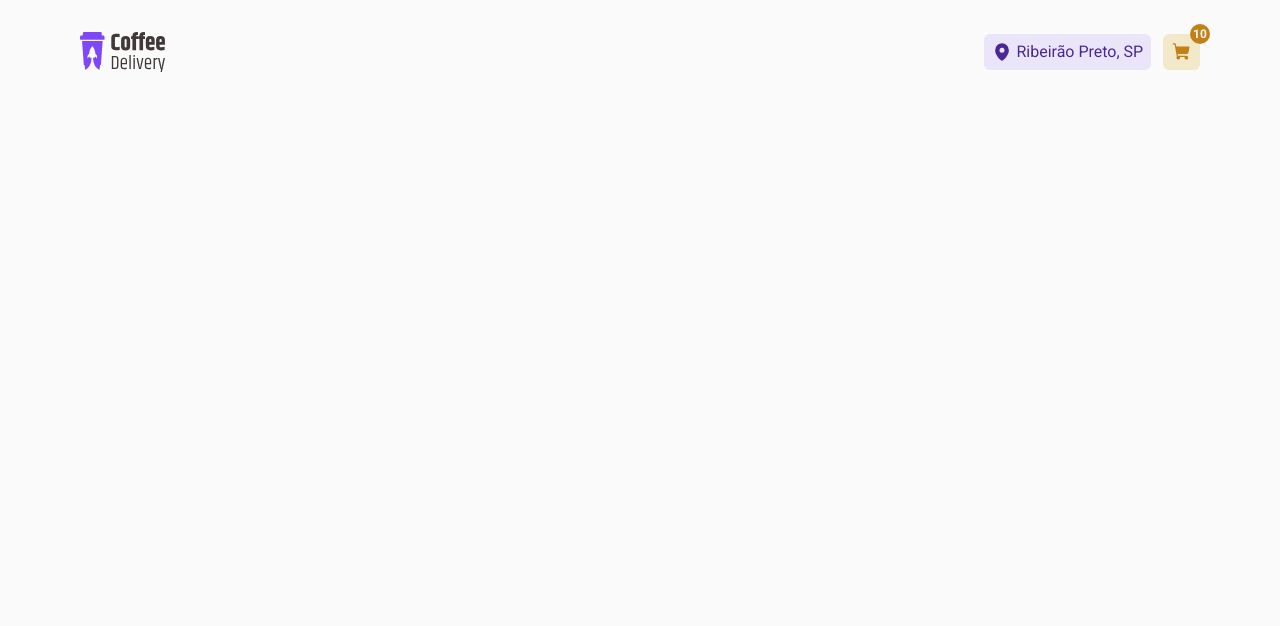
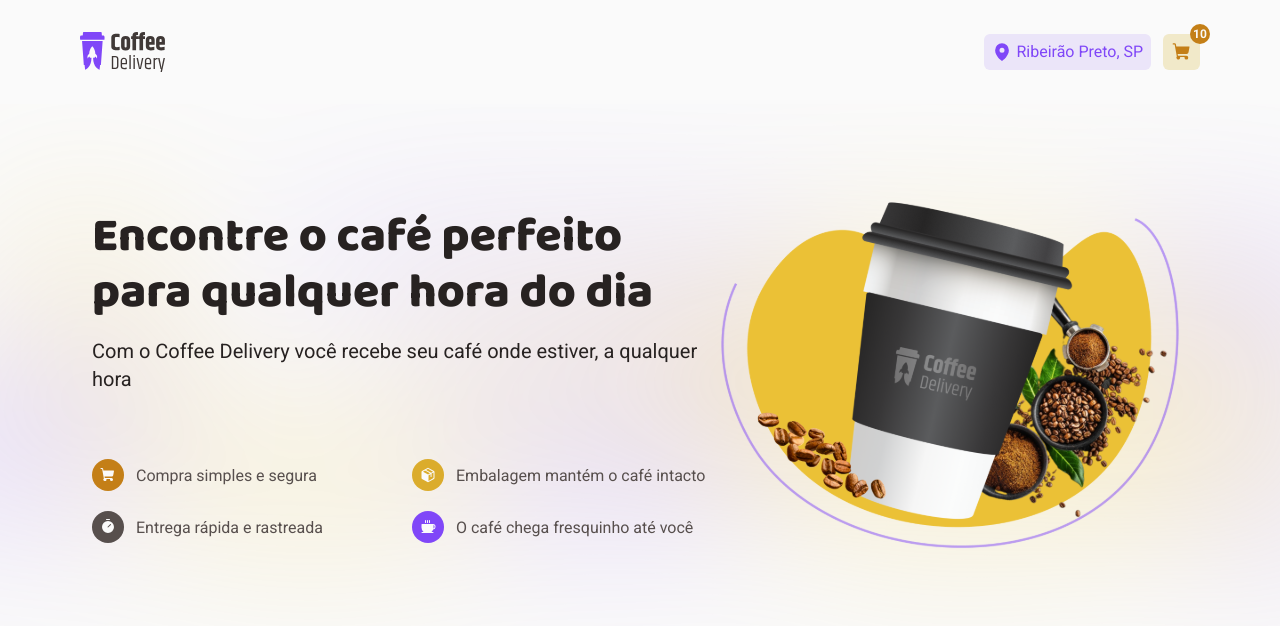
Before and after one commit to ponqueli/coffee-delivery, a React (Vite) app: page / in a window 1280 px wide. Shown: the top 626 px of the page. Built offline with nearby package versions, Linux system fonts and the light colour scheme.

Commit message:
first section done

```diff
--- a/package.json
+++ b/package.json
@@ -15,9 +15,11 @@
     "axios": "^1.2.1",
     "immer": "^9.0.16",
     "phosphor-react": "^1.4.1",
+    "polished": "^4.2.2",
     "react": "^18.2.0",
     "react-dom": "^18.2.0",
     "react-hook-form": "^7.40.0",
+    "react-router-dom": "^6.4.5",
     "react-spinners": "^0.13.7",
     "react-toastify": "^9.1.1",
     "styled-components": "^5.3.6",
--- a/src/App.tsx
+++ b/src/App.tsx
@@ -1,11 +1,11 @@
 import { ThemeProvider } from 'styled-components'
 import { defaultTheme } from './styles/themes/default'
 import { GlobalStyle } from './styles/global'
-import { Header } from './components/Header'
+import { DefaultLayout } from './layouts/DefaultLayout'
 function App() {
   return (
     <ThemeProvider theme={defaultTheme}>
-      <Header />
+      <DefaultLayout />
       <GlobalStyle />
     </ThemeProvider>
   )
--- a/src/components/Header/styles.ts
+++ b/src/components/Header/styles.ts
@@ -34,7 +34,7 @@ export const ContentLeft = styled.div`
     display: flex;
     padding: 0.5rem;
     background-color: ${({ theme }) => theme['purple-300']};
-    color: ${({ theme }) => theme['purple-800']};
+    color: ${({ theme }) => theme['purple-500']};
     border-radius: 6px;
     gap: 0.25rem;
   }
--- /dev/null
+++ b/src/layouts/DefaultLayout/index.tsx
@@ -0,0 +1,69 @@
+import { Outlet } from 'react-router-dom'
+import { ShoppingCart, Timer, Package, Coffee } from 'phosphor-react'
+import { Header } from '../../components/Header'
+import {
+  BannerContent,
+  BannerTitle,
+  HomeContainer,
+  Item,
+  LayoutContainer,
+  LeftSide,
+  ListContainer,
+  RightSide,
+  SectionBanner,
+} from './styles'
+import coffeeImg from '../../assets/Imagem.svg'
+
+export function DefaultLayout() {
+  return (
+    <LayoutContainer>
+      <Header />
+      <HomeContainer>
+        <SectionBanner>
+          <BannerContent>
+            <RightSide>
+              <h1>Encontre o café perfeito para qualquer hora do dia</h1>
+              <p>
+                Com o Coffee Delivery você recebe seu café onde estiver, a
+                qualquer hora
+              </p>
+
+              <ListContainer>
+                <Item variant="yellowDark">
+                  <div>
+                    <ShoppingCart weight="fill" size={16} />
+                  </div>
+                  <span>Compra simples e segura</span>
+                </Item>
+                <Item variant="yellow">
+                  <div>
+                    <Package weight="fill" />
+                  </div>
+                  <span>Embalagem mantém o café intacto</span>
+                </Item>
+                <Item variant="gray">
+                  <div>
+                    <Timer weight="fill" />
+                  </div>
+                  <span>Entrega rápida e rastreada</span>
+                </Item>
+                <Item variant="purple">
+                  <div>
+                    <Coffee weight="fill" />
+                  </div>
+                  <span>O café chega fresquinho até você</span>
+                </Item>
+              </ListContainer>
+            </RightSide>
+            <LeftSide>
+              <img
+                src={coffeeImg}
+                alt="image of glass of coffee with coffee beans around"
+              />
+            </LeftSide>
+          </BannerContent>
+        </SectionBanner>
+      </HomeContainer>
+    </LayoutContainer>
+  )
+}
--- /dev/null
+++ b/src/layouts/DefaultLayout/styles.ts
@@ -0,0 +1,91 @@
+import styled from 'styled-components'
+import bgBanner from '../../assets/Background.svg'
+
+export const LayoutContainer = styled.div`
+  display: flex;
+  flex-direction: column;
+`
+
+// TODO: ADD AS A HOME COMPONENT
+export const HomeContainer = styled.main`
+  width: 100%;
+`
+
+export const SectionBanner = styled.section`
+  width: 100%;
+  background-image: url(${bgBanner});
+  background-repeat: no-repeat;
+  background-position: center;
+  background-size: cover;
+`
+
+export const BannerContent = styled.div`
+  display: flex;
+  align-items: center;
+  justify-content: space-between;
+
+  max-width: 70rem;
+  height: 34rem;
+  padding: 0px 0.75rem;
+  margin: 0 auto;
+`
+
+export const RightSide = styled.div`
+  h1 {
+    font-family: 'Baloo 2', sans-serif;
+    font-size: 3rem;
+    font-weight: 800;
+    line-height: 3.5rem;
+    color: ${({ theme }) => theme['grey-900']};
+    margin-bottom: 1rem;
+  }
+
+  p {
+    font-size: 1.25rem;
+    line-height: 1.75rem;
+    color: ${({ theme }) => theme['grey-900']};
+    margin-bottom: 4.125rem;
+  }
+`
+export const ListContainer = styled.div`
+  display: grid;
+  grid-template-columns: 1fr 1fr;
+  row-gap: 1.25rem;
+  column-gap: 1.25rem;
+`
+interface ItemProps {
+  variant: 'purple' | 'yellowDark' | 'yellow' | 'gray'
+}
+const iconVariants = {
+  purple: '#8047F8',
+  yellowDark: '#C47F17',
+  yellow: '#DBAC2C',
+  gray: '#574F4D',
+}
+
+export const Item = styled.div<ItemProps>`
+  display: flex;
+  align-items: center;
+  gap: 0.75rem;
+
+  div {
+    width: 2rem;
+    height: 2rem;
+    border-radius: 50%;
+    background-color: ${({ variant }) => iconVariants[variant]};
+    color: ${({ theme }) => theme.white};
+    padding: 0.5rem;
+
+    svg {
+      display: flex;
+      justify-content: center;
+      align-items: center;
+    }
+  }
+`
+
+export const LeftSide = styled.div`
+  display: flex;
+  justify-content: flex-end;
+  align-items: center;
+`
```
Also changed, not shown: 1 other file (tests, documents, lock files or other folders).
